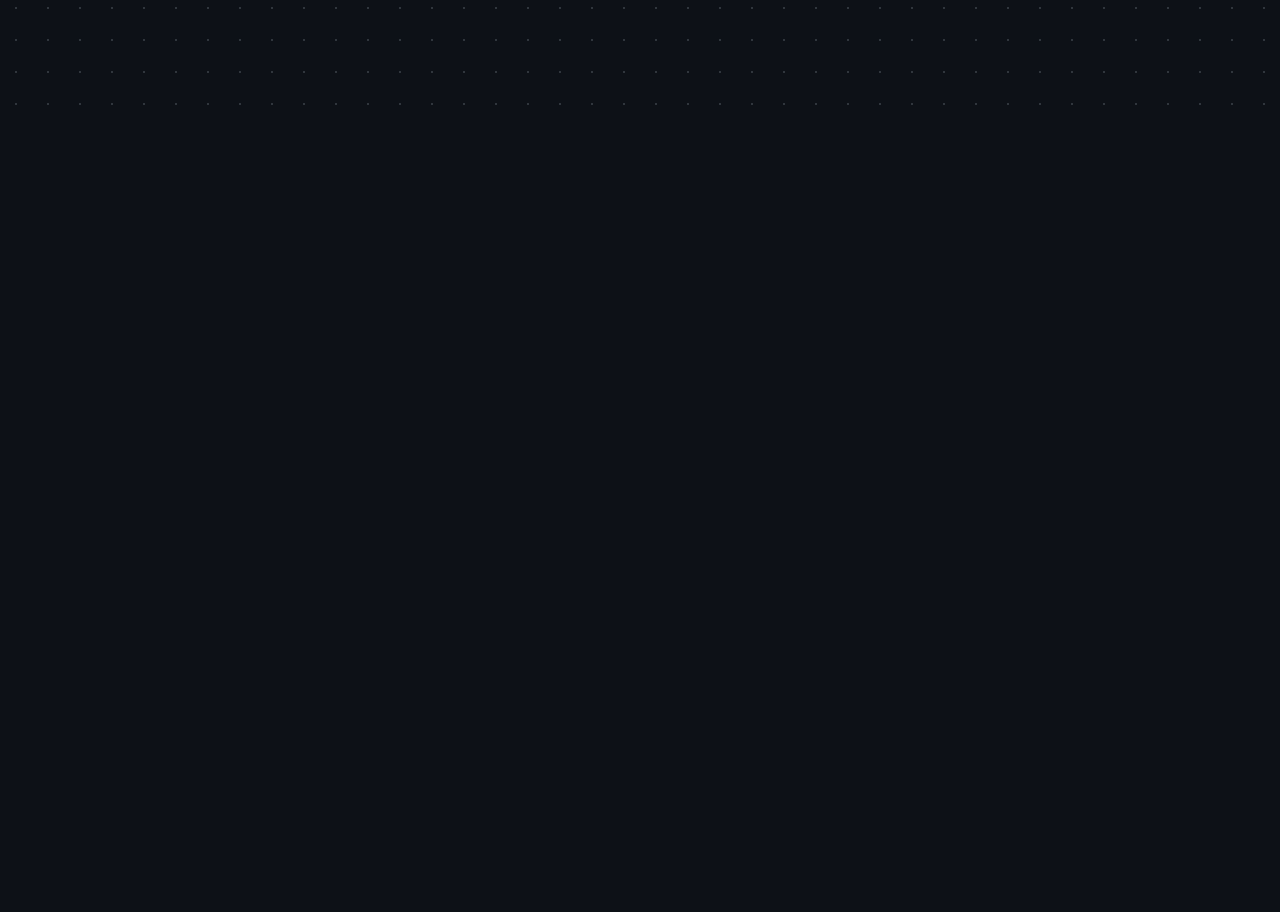
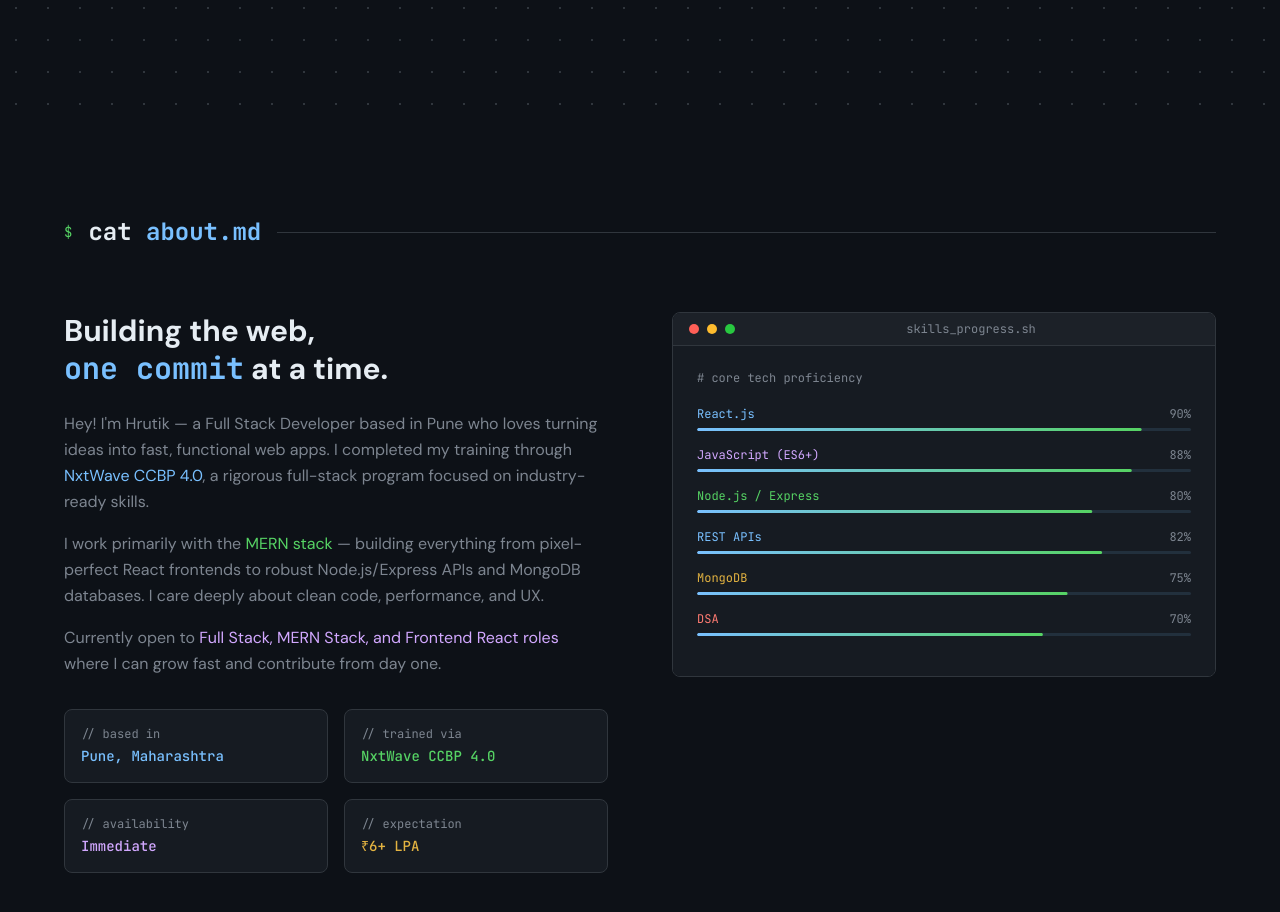
Before and after one commit to hrutik-codes/portfolio, a React (Vite) app: page / in a window 1280 px wide. Shown: the part 680-1592 px from the top of the page. Before the commit the page ends 800 px from the top, so only its background shows below. Built offline with nearby package versions, Linux system fonts and the light colour scheme; the HTML template or start-up script is replaced by a standard one.

Commit message:
feat: mount About section in App layout

```diff
--- a/src/App.jsx
+++ b/src/App.jsx
@@ -1,6 +1,7 @@
 import { CLIProvider } from './context/CLIContext'
 import Navbar from './components/Navbar'
 import Hero from './components/Hero'
+import About from './components/About'
 
 const App = () => {
   return (
@@ -9,7 +10,7 @@ const App = () => {
         <Navbar />
         <main>
           <Hero />
-          {/* About    → Step 07 */}
+          <About />
           {/* Skills   → Step 08 */}
           {/* Projects → Step 09 */}
           {/* Contact  → Step 10 */}
--- /dev/null
+++ b/src/components/About.jsx
@@ -0,0 +1,171 @@
+// eslint-disable-next-line no-unused-vars
+import { motion } from 'framer-motion'
+import useScrollReveal from '../hooks/useScrollReveal'
+import { skillBars } from '../data/skills'
+
+const fadeUp = {
+  hidden:  { opacity: 0, y: 28 },
+  visible: { opacity: 1, y: 0  },
+}
+
+// ── Single skill bar row
+const SkillBar = ({ name, level, color, isVisible }) => {
+  const colorMap = {
+    blue:   'text-gh-blue',
+    green:  'text-gh-green',
+    purple: 'text-gh-purple',
+    orange: 'text-gh-orange',
+    red:    'text-gh-red',
+  }
+
+  return (
+    <div className="space-y-1.5 mb-4">
+      <div className="flex justify-between font-mono text-xs">
+        <span className={colorMap[color] || 'text-gh-text'}>{name}</span>
+        <span className="text-gh-muted">{level}%</span>
+      </div>
+      <div className="progress-bar">
+        <div
+          className="progress-fill"
+          style={{
+            transform: isVisible ? `scaleX(${level / 100})` : 'scaleX(0)',
+            transition: 'transform 1.2s ease',
+          }}
+        />
+      </div>
+    </div>
+  )
+}
+
+const About = () => {
+  const { ref: sectionRef, isVisible } = useScrollReveal(0.15)
+  const { ref: barRef,     isVisible: barsVisible } = useScrollReveal(0.3)
+
+  return (
+    <section
+      id="about"
+      ref={sectionRef}
+      className="py-24 px-6"
+    >
+      <div className="max-w-6xl mx-auto">
+
+        {/* ── Section heading ── */}
+        <motion.div
+          variants={fadeUp}
+          initial="hidden"
+          animate={isVisible ? 'visible' : 'hidden'}
+          transition={{ duration: 0.6 }}
+          className="flex items-center gap-4 mb-16"
+        >
+          <span className="font-mono text-gh-green text-sm">$</span>
+          <h2 className="font-mono text-2xl font-bold text-gh-text">
+            cat <span className="text-gh-blue">about.md</span>
+          </h2>
+          <div className="flex-1 h-px bg-gh-border" />
+        </motion.div>
+
+        <div className="grid lg:grid-cols-2 gap-16 items-start">
+
+          {/* ── Left: Bio ── */}
+          <motion.div
+            variants={fadeUp}
+            initial="hidden"
+            animate={isVisible ? 'visible' : 'hidden'}
+            transition={{ duration: 0.6, delay: 0.15 }}
+          >
+            <h3 className="text-3xl font-bold text-gh-text mb-6 leading-tight">
+              Building the web,
+              <br />
+              <span className="text-gh-blue font-mono">one commit</span> at a time.
+            </h3>
+
+            <div className="space-y-4 text-gh-muted leading-relaxed text-base">
+              <p>
+                Hey! I'm Hrutik — a Full Stack Developer based in Pune
+                who loves turning ideas into fast, functional web apps.
+                I completed my training through{' '}
+                <span className="text-gh-blue">NxtWave CCBP 4.0</span>,
+                a rigorous full-stack program focused on industry-ready skills.
+              </p>
+              <p>
+                I work primarily with the{' '}
+                <span className="text-gh-green">MERN stack</span> — building
+                everything from pixel-perfect React frontends to robust
+                Node.js/Express APIs and MongoDB databases.
+                I care deeply about clean code, performance, and UX.
+              </p>
+              <p>
+                Currently open to{' '}
+                <span className="text-gh-purple">
+                  Full Stack, MERN Stack, and Frontend React roles
+                </span>{' '}
+                where I can grow fast and contribute from day one.
+              </p>
+            </div>
+
+            {/* ── Info grid ── */}
+            <div className="grid grid-cols-2 gap-4 mt-8">
+              {[
+                { label: '// based in',   value: 'Pune, Maharashtra', color: 'text-gh-blue'   },
+                { label: '// trained via', value: 'NxtWave CCBP 4.0', color: 'text-gh-green'  },
+                { label: '// availability',value: 'Immediate',         color: 'text-gh-purple' },
+                { label: '// expectation', value: '₹6+ LPA',           color: 'text-gh-orange' },
+              ].map(({ label, value, color }) => (
+                <div
+                  key={label}
+                  className="bg-gh-surface rounded-lg p-4 border border-gh-border"
+                >
+                  <div className="font-mono text-xs text-gh-muted mb-1">{label}</div>
+                  <div className={`font-mono text-sm font-medium ${color}`}>{value}</div>
+                </div>
+              ))}
+            </div>
+          </motion.div>
+
+          {/* ── Right: Skill bars terminal ── */}
+          <motion.div
+            variants={fadeUp}
+            initial="hidden"
+            animate={isVisible ? 'visible' : 'hidden'}
+            transition={{ duration: 0.6, delay: 0.3 }}
+          >
+            <div className="rounded-lg border border-gh-border overflow-hidden">
+
+              {/* Window chrome */}
+              <div className="flex items-center gap-2 px-4 py-2 bg-gh-surface2 border-b border-gh-border">
+                <div className="flex gap-2">
+                  <span className="w-2.5 h-2.5 rounded-full dot-red" />
+                  <span className="w-2.5 h-2.5 rounded-full dot-yellow" />
+                  <span className="w-2.5 h-2.5 rounded-full dot-green" />
+                </div>
+                <span className="font-mono text-xs text-gh-muted mx-auto">
+                  skills_progress.sh
+                </span>
+              </div>
+
+              {/* Skill bars */}
+              <div ref={barRef} className="bg-gh-surface p-6">
+                <div className="font-mono text-xs text-gh-muted mb-5">
+                  # core tech proficiency
+                </div>
+                {skillBars.map(({ name, level, color }) => (
+                  <SkillBar
+                    key={name}
+                    name={name}
+                    level={level}
+                    color={color}
+                    isVisible={barsVisible}
+                  />
+                ))}
+              </div>
+
+            </div>
+          </motion.div>
+
+        </div>
+      </div>
+    </section>
+  )
+}
+
+export default About
--- /dev/null
+++ b/src/hooks/useScrollReveal.js
@@ -0,0 +1,29 @@
+import { useEffect, useRef, useState } from 'react'
+
+const useScrollReveal = (threshold = 0.15) => {
+  const ref = useRef(null)
+  const [isVisible, setIsVisible] = useState(false)
+
+  useEffect(() => {
+    const el = ref.current
+    if (!el) return
+
+    const observer = new IntersectionObserver(
+      ([entry]) => {
+        if (entry.isIntersecting) {
+          setIsVisible(true)
+          observer.unobserve(el) // fire once only
+        }
+      },
+      { threshold }
+    )
+
+    observer.observe(el)
+
+    return () => observer.disconnect()
+  }, [threshold])
+
+  return { ref, isVisible }
+}
+
+export default useScrollReveal
```
